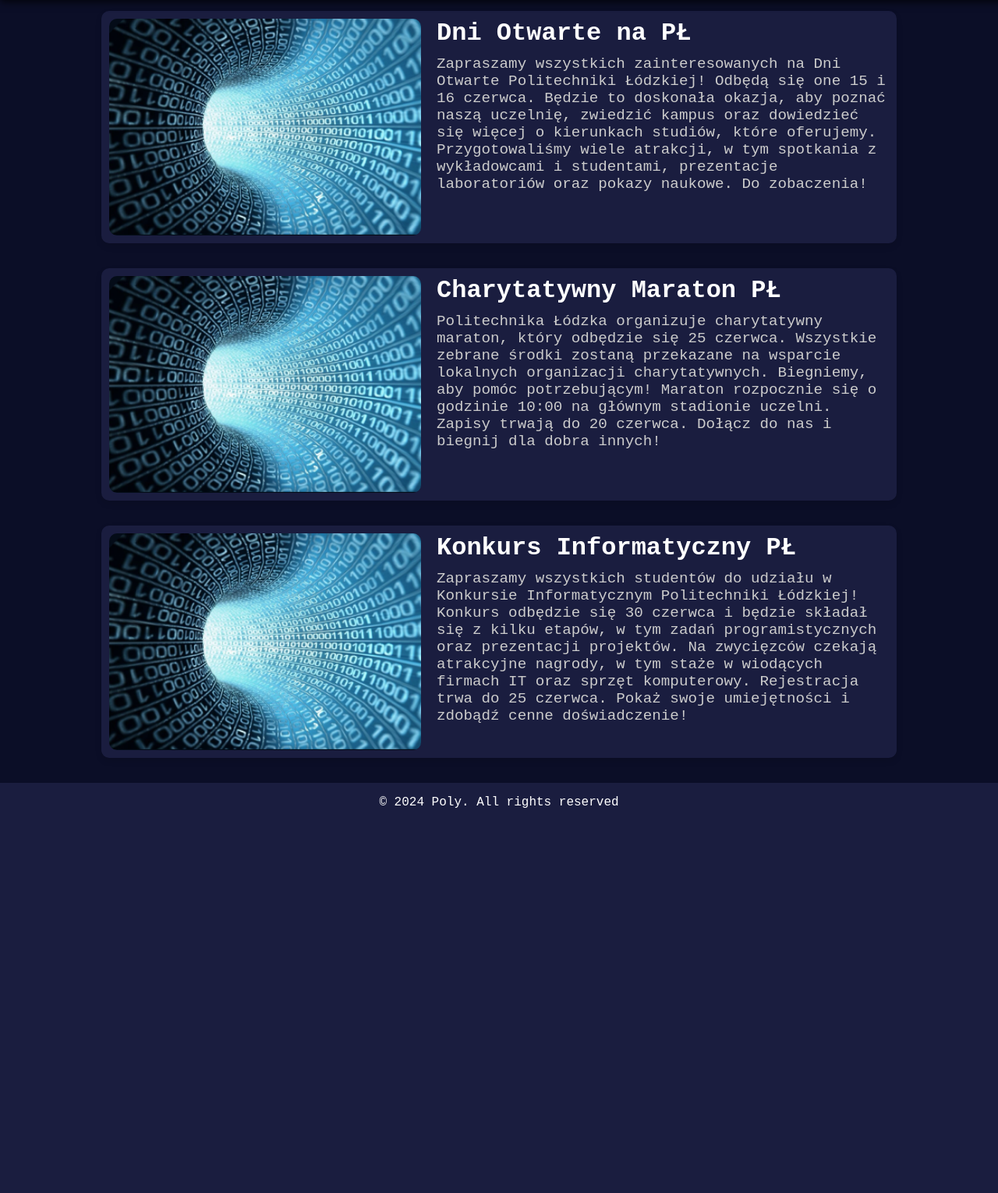
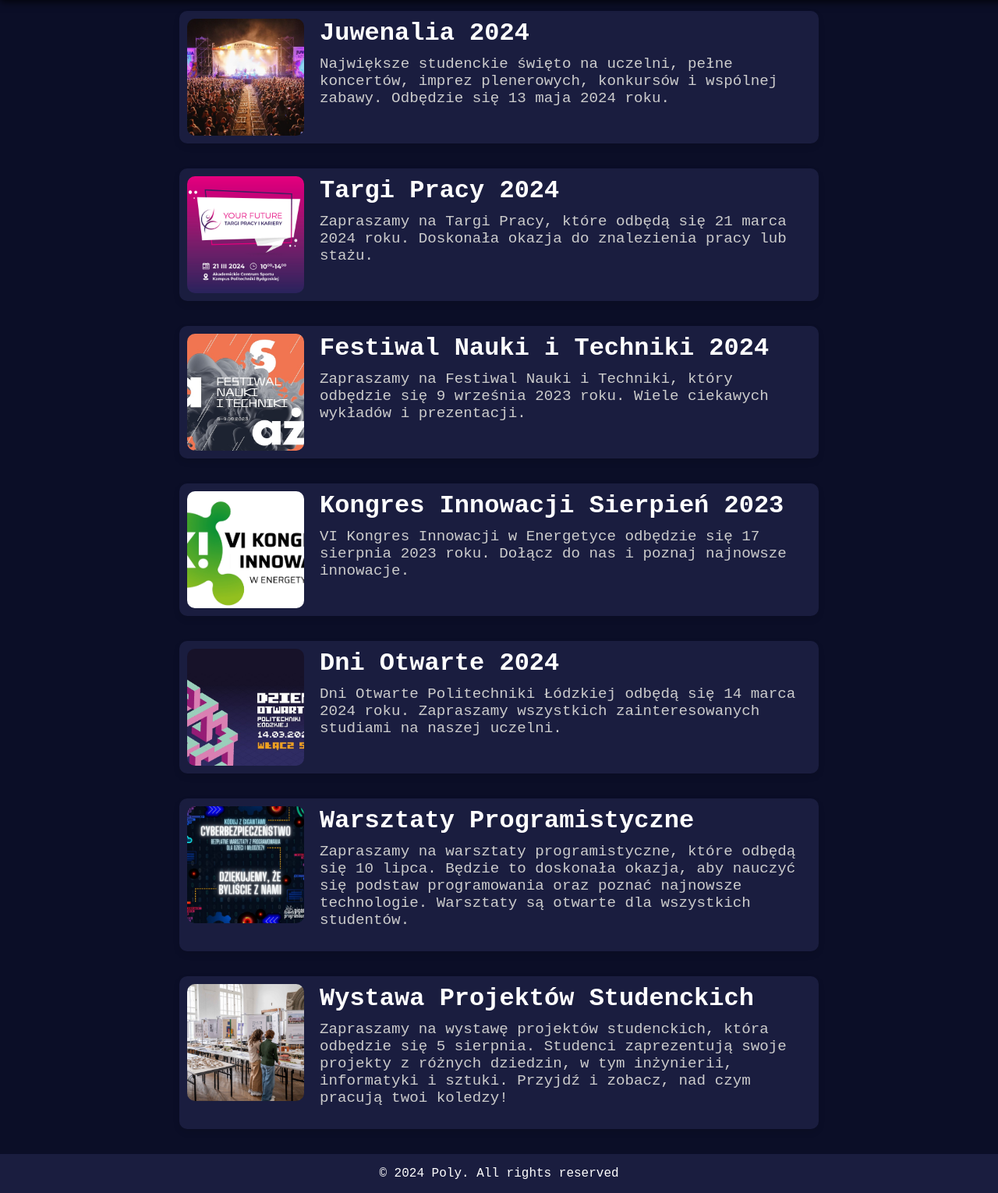
Before and after one commit to kelvin-ux/piokck, a PHP site: page /subsites/info.php in a window 1280 px wide. Shown: the part 53-1583 px from the top of the page at 78% size. Before the commit the page ends 1089 px from the top, so only its background shows below. Run offline with PHP 8.4, Linux system fonts and the light colour scheme.

Commit message:
upgrade ogloszen

```diff
--- a/styles.css
+++ b/styles.css
@@ -529,9 +529,10 @@ select{
   padding: 10px;
   border-radius: 10px;
   width: 80%;
-  max-width: 1000px;
+  max-width: 800px;
   box-shadow: 0 4px 8px rgba(0, 0, 0, 0.1);
   transition: transform 0.3s ease, box-shadow 0.3s ease;
+  cursor: pointer;
 }
 
 .announcement:hover {
@@ -539,13 +540,12 @@ select{
   box-shadow: 0 8px 16px rgba(0, 0, 0, 0.2);
 }
 
-.announcement img {
-  width: 40%;
-  height: 40%;
+.announcement-img {
+  width: 150px;
+  height: 150px;
   object-fit: cover;
   border-radius: 10px;
   margin-right: 20px;
-  margin-top: 0;
 }
 
 .announcement-text {
@@ -556,19 +556,18 @@ select{
   flex: 1;
 }
 
-.announcement h2 {
+.announcement-text h2 {
   font-size: 2rem;
   color: #fff;
   margin: 0;
   padding-top: 0;
 }
 
-.announcement p {
+.announcement-text p {
   font-size: 1.2rem;
   color: #ccc;
   margin-top: 10px;
 }
-
 .methods-list {
   display: flex;
   flex-wrap: wrap;
--- a/subsites/info.php
+++ b/subsites/info.php
@@ -26,24 +26,53 @@
             <h1>Ogłoszenia</h1>
             <div class="announcement-list">
                 <div class="announcement">
-                    <img src="../blogimg/s1.png" alt="Dni Otwarte" class="announcement-img">
+                    <img src="../blogimg/juwe.jpg" alt="Juwenalia 2024" class="announcement-img">
                     <div class="announcement-text">
-                        <h2>Dni Otwarte na PŁ</h2>
-                        <p>Zapraszamy wszystkich zainteresowanych na Dni Otwarte Politechniki Łódzkiej! Odbędą się one 15 i 16 czerwca. Będzie to doskonała okazja, aby poznać naszą uczelnię, zwiedzić kampus oraz dowiedzieć się więcej o kierunkach studiów, które oferujemy. Przygotowaliśmy wiele atrakcji, w tym spotkania z wykładowcami i studentami, prezentacje laboratoriów oraz pokazy naukowe. Do zobaczenia!</p>
+                        <h2>Juwenalia 2024</h2>
+                        <p>Największe studenckie święto na uczelni, pełne koncertów, imprez plenerowych, konkursów i wspólnej zabawy. Odbędzie się 13 maja 2024 roku.</p>
                     </div>
                 </div>
                 <div class="announcement">
-                    <img src="../blogimg/s1.png" alt="Charytatywny Maraton" class="announcement-img">
+                    <img src="../blogimg/tragii.jpeg" alt="Targi Pracy 2024" class="announcement-img">
                     <div class="announcement-text">
-                        <h2>Charytatywny Maraton PŁ</h2>
-                        <p>Politechnika Łódzka organizuje charytatywny maraton, który odbędzie się 25 czerwca. Wszystkie zebrane środki zostaną przekazane na wsparcie lokalnych organizacji charytatywnych. Biegniemy, aby pomóc potrzebującym! Maraton rozpocznie się o godzinie 10:00 na głównym stadionie uczelni. Zapisy trwają do 20 czerwca. Dołącz do nas i biegnij dla dobra innych!</p>
+                        <h2>Targi Pracy 2024</h2>
+                        <p>Zapraszamy na Targi Pracy, które odbędą się 21 marca 2024 roku. Doskonała okazja do znalezienia pracy lub stażu.</p>
                     </div>
                 </div>
                 <div class="announcement">
-                    <img src="../blogimg/s1.png" alt="Konkurs Informatyczny" class="announcement-img">
+                    <img src="../blogimg/festw.jpeg" alt="Festiwal Nauki i Techniki 2024" class="announcement-img">
                     <div class="announcement-text">
-                        <h2>Konkurs Informatyczny PŁ</h2>
-                        <p>Zapraszamy wszystkich studentów do udziału w Konkursie Informatycznym Politechniki Łódzkiej! Konkurs odbędzie się 30 czerwca i będzie składał się z kilku etapów, w tym zadań programistycznych oraz prezentacji projektów. Na zwycięzców czekają atrakcyjne nagrody, w tym staże w wiodących firmach IT oraz sprzęt komputerowy. Rejestracja trwa do 25 czerwca. Pokaż swoje umiejętności i zdobądź cenne doświadczenie!</p>
+                        <h2>Festiwal Nauki i Techniki 2024</h2>
+                        <p>Zapraszamy na Festiwal Nauki i Techniki, który odbędzie się 9 września 2023 roku. Wiele ciekawych wykładów i prezentacji.</p>
+                    </div>
+                </div>
+                <div class="announcement">
+                    <img src="../blogimg/kong.png" alt="Kongres Innowacji Sierpien 2023" class="announcement-img">
+                    <div class="announcement-text">
+                        <h2>Kongres Innowacji Sierpień 2023</h2>
+                        <p>VI Kongres Innowacji w Energetyce odbędzie się 17 sierpnia 2023 roku. Dołącz do nas i poznaj najnowsze innowacje.</p>
+                    </div>
+                </div>
+                <div class="announcement">
+                    <img src="../blogimg/dn.jpg" alt="Dni Otwarte 2024" class="announcement-img">
+                    <div class="announcement-text">
+                        <h2>Dni Otwarte 2024</h2>
+                        <p>Dni Otwarte Politechniki Łódzkiej odbędą się 14 marca 2024 roku. Zapraszamy wszystkich zainteresowanych studiami na naszej uczelni.</p>
+                    </div>
+                </div>
+                <!-- Nowe ogłoszenia -->
+                <div class="announcement">
+                    <img src="../images/warsztaty.jpg" alt="Warsztaty Programistyczne" class="announcement-img">
+                    <div class="announcement-text">
+                        <h2>Warsztaty Programistyczne</h2>
+                        <p>Zapraszamy na warsztaty programistyczne, które odbędą się 10 lipca. Będzie to doskonała okazja, aby nauczyć się podstaw programowania oraz poznać najnowsze technologie. Warsztaty są otwarte dla wszystkich studentów.</p>
+                    </div>
+                </div>
+                <div class="announcement">
+                    <img src="../images/wystawa.jpg" alt="Wystawa Projektów Studenckich" class="announcement-img">
+                    <div class="announcement-text">
+                        <h2>Wystawa Projektów Studenckich</h2>
+                        <p>Zapraszamy na wystawę projektów studenckich, która odbędzie się 5 sierpnia. Studenci zaprezentują swoje projekty z różnych dziedzin, w tym inżynierii, informatyki i sztuki. Przyjdź i zobacz, nad czym pracują twoi koledzy!</p>
                     </div>
                 </div>
             </div>
```
Also changed, not shown: images/warsztaty.jpg (added), images/wystawa.jpg (added).
